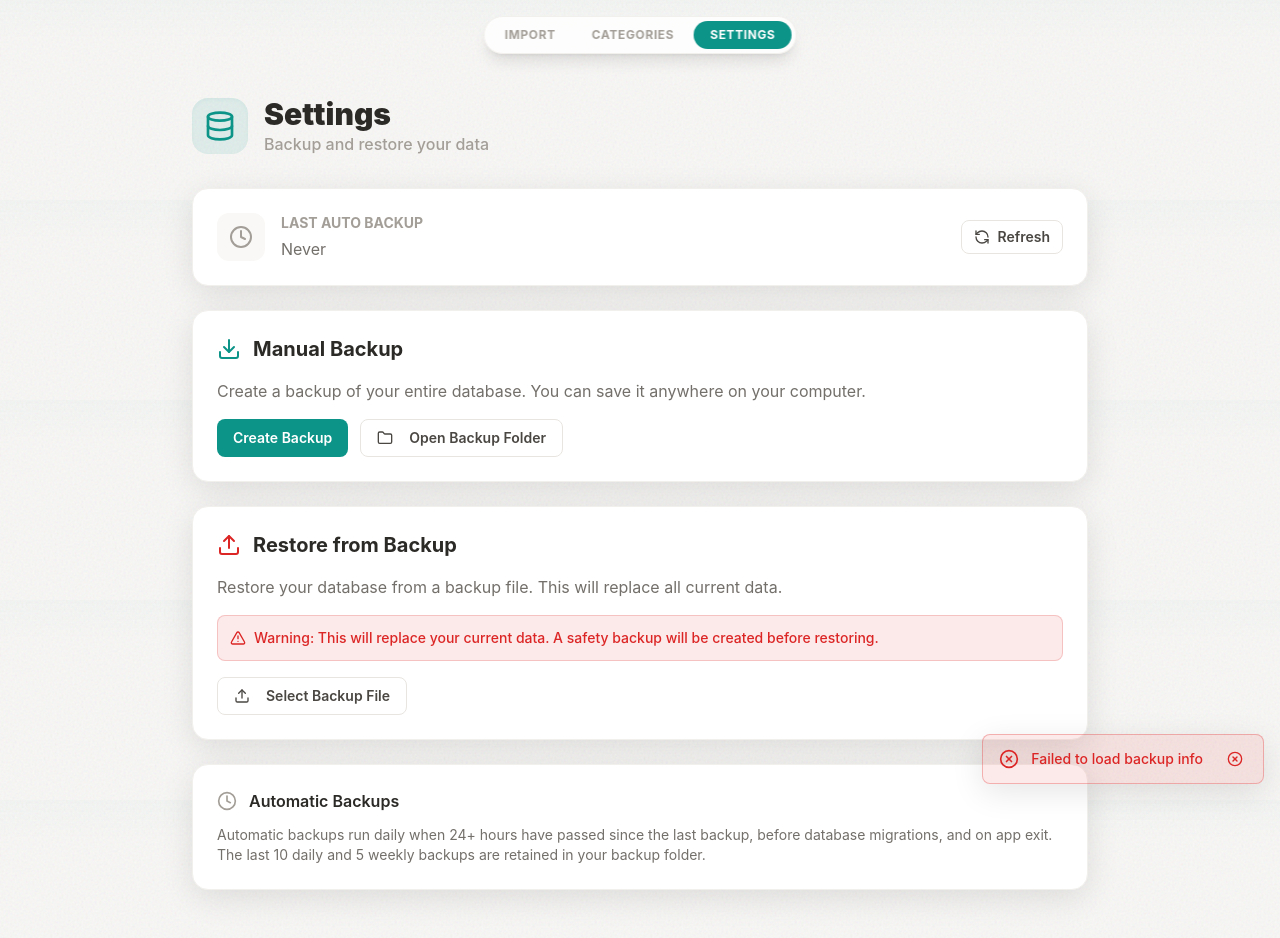
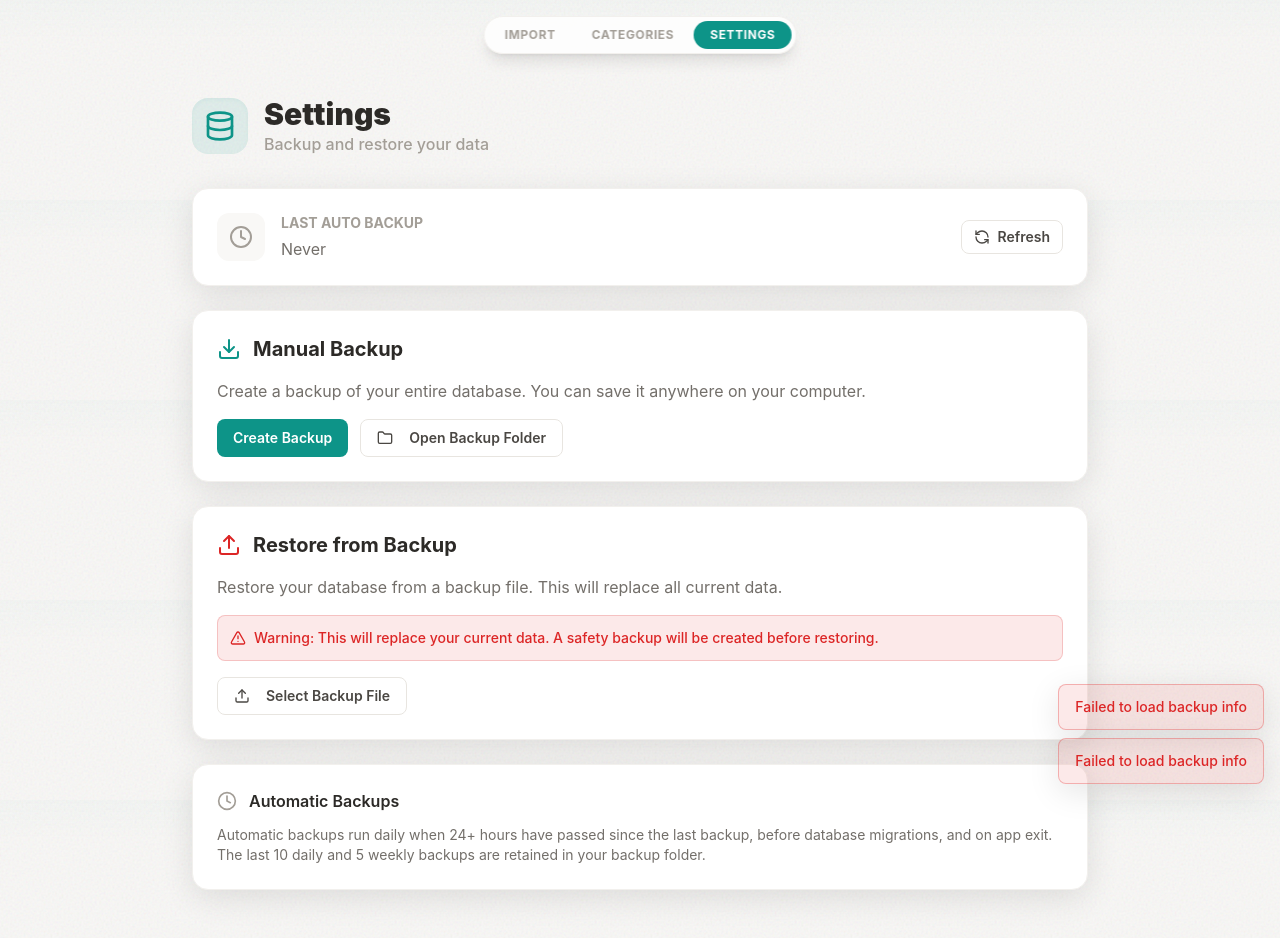
Before and after one commit to default-anton/cashmop, a React (Vite) app in the folder frontend/: page / in a window 1280 px wide. Both pictures are taken after a click on the button "SETTINGS". Built offline with nearby package versions, Linux system fonts and the light colour scheme.

Commit message:
feat: add ToastContext for global toast notifications and replace local toasts with it

```diff
--- a/frontend/src/App.tsx
+++ b/frontend/src/App.tsx
@@ -4,6 +4,7 @@ import CategorizationLoop from './screens/CategorizationLoop/CategorizationLoop'
 import CategoryManager from './screens/CategoryManager/CategoryManager';
 import Analysis from './screens/Analysis/Analysis';
 import Settings from './screens/Settings/Settings';
+import { ToastProvider } from './contexts/ToastContext';
 
 function App() {
   const [screen, setScreen] = useState<'import' | 'categorize' | 'categories' | 'analysis' | 'settings'>('analysis');
@@ -54,7 +55,8 @@ function App() {
   };
 
   return (
-    <div className="min-h-screen bg-canvas-100">
+    <ToastProvider>
+      <div className="min-h-screen bg-canvas-100">
       <nav className="fixed top-4 left-1/2 -translate-x-1/2 z-50 flex gap-1 p-1 bg-canvas-50/80 backdrop-blur-md border border-canvas-200 rounded-full shadow-lg">
         {hasData && (
           <button
@@ -114,6 +116,7 @@ function App() {
         <Analysis />
       )}
     </div>
+    </ToastProvider>
   );
 }
 
--- a/frontend/src/components/index.ts
+++ b/frontend/src/components/index.ts
@@ -1,4 +1,5 @@
 export { default as DropTarget } from './DropTarget';
+export { useToast } from '../contexts/ToastContext';
 export { default as Pill } from './Pill';
 export { default as FieldMeta } from './FieldMeta';
 export { default as SingleMappingPill } from './SingleMappingPill';
--- /dev/null
+++ b/frontend/src/contexts/ToastContext.tsx
@@ -0,0 +1,112 @@
+import React, { createContext, useContext, useState, useCallback, ReactNode } from 'react';
+
+export type ToastType = 'success' | 'error' | 'warning' | 'info';
+
+interface Toast {
+  id: string;
+  message: string;
+  type: ToastType;
+  duration: number;
+}
+
+interface ToastContextValue {
+  showToast: (message: string, type?: ToastType, duration?: number) => void;
+  removeToast: (id: string) => void;
+}
+
+const ToastContext = createContext<ToastContextValue | undefined>(undefined);
+
+export const useToast = () => {
+  const context = useContext(ToastContext);
+  if (!context) {
+    throw new Error('useToast must be used within a ToastProvider');
+  }
+  return context;
+};
+
+interface ToastProviderProps {
+  children: ReactNode;
+}
+
+export const ToastProvider: React.FC<ToastProviderProps> = ({ children }) => {
+  const [toasts, setToasts] = useState<Toast[]>([]);
+
+  const removeToast = useCallback((id: string) => {
+    setToasts(prev => prev.filter(t => t.id !== id));
+  }, []);
+
+  const showToast = useCallback((message: string, type: ToastType = 'info', duration: number = 5000) => {
+    const id = Math.random().toString(36).substring(2, 9);
+    setToasts(prev => [...prev, { id, message, type, duration }]);
+    return id;
+  }, []);
+
+  return (
+    <ToastContext.Provider value={{ showToast, removeToast }}>
+      {children}
+      <ToastContainer toasts={toasts} removeToast={removeToast} />
+    </ToastContext.Provider>
+  );
+};
+
+interface ToastContainerProps {
+  toasts: Toast[];
+  removeToast: (id: string) => void;
+}
+
+const ToastContainer: React.FC<ToastContainerProps> = ({ toasts, removeToast }) => {
+  return (
+    <div className="fixed bottom-4 right-4 z-[9999] flex flex-col gap-2 pointer-events-none">
+      {toasts.map(toast => (
+        <ToastItem key={toast.id} toast={toast} onClose={() => removeToast(toast.id)} />
+      ))}
+    </div>
+  );
+};
+
+interface ToastItemProps {
+  toast: Toast;
+  onClose: () => void;
+}
+
+const ToastItem: React.FC<ToastItemProps> = ({ toast, onClose }) => {
+  React.useEffect(() => {
+    if (toast.duration > 0) {
+      const timer = setTimeout(onClose, toast.duration);
+      return () => clearTimeout(timer);
+    }
+  }, [toast.duration, onClose]);
+
+  const typeConfig = {
+    success: {
+      bg: 'bg-finance-income/10',
+      border: 'border-finance-income/30',
+      text: 'text-finance-income',
+    },
+    error: {
+      bg: 'bg-finance-expense/10',
+      border: 'border-finance-expense/30',
+      text: 'text-finance-expense',
+    },
+    warning: {
+      bg: 'bg-yellow-100',
+      border: 'border-yellow-300',
+      text: 'text-yellow-800',
+    },
+    info: {
+      bg: 'bg-blue-100',
+      border: 'border-blue-300',
+      text: 'text-blue-800',
+    },
+  };
+
+  const { bg, border, text } = typeConfig[toast.type];
+
+  return (
+    <div
+      className={`flex items-center gap-3 px-4 py-3 rounded-lg border ${bg} ${border} ${text} shadow-glass pointer-events-auto animate-in slide-in-from-right-2`}
+    >
+      <span className="text-sm font-medium">{toast.message}</span>
+    </div>
+  );
+};
--- a/frontend/src/screens/Analysis/Analysis.tsx
+++ b/frontend/src/screens/Analysis/Analysis.tsx
@@ -6,8 +6,8 @@ import {
 } from './components';
 import { database } from '../../../wailsjs/go/models';
 import { Card } from '../../components';
+import { useToast } from '../../components';
 import { BarChart3, ArrowUpDown, Download } from 'lucide-react';
-import { Toast } from '../../components';
 
 type GroupBy = 'All' | 'Category' | 'Owner' | 'Account';
 export type SortOrder = 'asc' | 'desc';
@@ -16,6 +16,7 @@ export type TransactionSortField = 'date' | 'amount';
 type ExportFormat = 'csv' | 'xlsx';
 
 const Analysis: React.FC = () => {
+  const toast = useToast();
   const [months, setMonths] = useState<string[]>([]);
   const [selectedMonth, setSelectedMonth] = useState<string>('');
   const [categories, setCategories] = useState<database.Category[]>([]);
@@ -27,7 +28,6 @@ const Analysis: React.FC = () => {
   const [exporting, setExporting] = useState(false);
   const [exportDropdownOpen, setExportDropdownOpen] = useState(false);
   const exportDropdownRef = useRef<HTMLDivElement>(null);
-  const [toast, setToast] = useState<{ message: string; type: 'success' | 'error' } | null>(null);
 
   const [groupSortField, setGroupSortField] = useState<GroupSortField>('name');
   const [groupSortOrder, setGroupSortOrder] = useState<SortOrder>('asc');
@@ -133,7 +133,7 @@ const Analysis: React.FC = () => {
     const targetFormat = format || exportFormat;
 
     if (!selectedMonth) {
-      setToast({ message: 'Please select a month first', type: 'error' });
+      toast.showToast('Please select a month first', 'error');
       return;
     }
 
@@ -151,16 +151,16 @@ const Analysis: React.FC = () => {
         targetFormat
       );
 
-      setToast({
-        message: `Successfully exported ${rowsExported} transaction${rowsExported !== 1 ? 's' : ''} to ${targetFormat.toUpperCase()}`,
-        type: 'success'
-      });
+      toast.showToast(
+        `Successfully exported ${rowsExported} transaction${rowsExported !== 1 ? 's' : ''} to ${targetFormat.toUpperCase()}`,
+        'success'
+      );
     } catch (e) {
       console.error('Export failed', e);
-      setToast({
-        message: e instanceof Error ? e.message : 'Export failed. Please try again.',
-        type: 'error'
-      });
+      toast.showToast(
+        e instanceof Error ? e.message : 'Export failed. Please try again.',
+        'error'
+      );
     } finally {
       setExporting(false);
     }
@@ -345,17 +345,6 @@ const Analysis: React.FC = () => {
         )}
       </div>
 
-      {/* Toast Notification */}
-      {toast && (
-        <div className="fixed bottom-4 right-4 z-50">
-          <Toast
-            message={toast.message}
-            type={toast.type}
-            duration={4000}
-            onClose={() => setToast(null)}
-          />
-        </div>
-      )}
     </div>
   );
 };
--- a/frontend/src/screens/ImportFlow/ImportFlow.tsx
+++ b/frontend/src/screens/ImportFlow/ImportFlow.tsx
@@ -2,6 +2,7 @@ import React, { useState } from 'react';
 import { CheckCircle2 } from 'lucide-react';
 
 import { Button } from '../../components';
+import { useToast } from '../../contexts/ToastContext';
 
 import FileDropZone from './components/FileDropZone';
 import { MappingPunchThrough } from './components/MappingPunchThrough';
@@ -203,6 +204,7 @@ interface ImportFlowProps {
 }
 
 export default function ImportFlow({ onImportComplete }: ImportFlowProps) {
+  const toast = useToast();
   const [step, setStep] = useState(1); // 1: Choose file(s), 2: Map, 3: Month Select, 4: Done
 
   const [parseBusy, setParseBusy] = useState(false);
@@ -398,7 +400,7 @@ export default function ImportFlow({ onImportComplete }: ImportFlowProps) {
     } catch (e) {
       console.error(e);
       const errorMsg = e instanceof Error ? e.message : String(e);
-      alert(`Unable to import transactions: ${errorMsg}. Please check your file format and try again.`);
+      toast.showToast(`Unable to import transactions: ${errorMsg}. Please check your file format and try again.`, 'error');
     }
   };
 
--- a/frontend/src/screens/Settings/Settings.tsx
+++ b/frontend/src/screens/Settings/Settings.tsx
@@ -1,6 +1,6 @@
 import React, { useEffect, useState } from 'react';
 import { Database, Download, Upload, Folder, Clock, Check, AlertTriangle, HardDrive, RefreshCcw } from 'lucide-react';
-import { Card, Button, Toast } from '../../components';
+import { Card, Button, useToast } from '../../components';
 
 interface BackupInfo {
   hasBackup: boolean;
@@ -15,6 +15,7 @@ interface BackupMetadata {
 }
 
 const Settings: React.FC = () => {
+  const toast = useToast();
   const [backupInfo, setBackupInfo] = useState<BackupInfo | null>(null);
   const [loading, setLoading] = useState(true);
   const [backupLoading, setBackupLoading] = useState(false);
@@ -22,7 +23,6 @@ const Settings: React.FC = () => {
   const [selectedBackup, setSelectedBackup] = useState<BackupMetadata | null>(null);
   const [showRestoreConfirm, setShowRestoreConfirm] = useState(false);
   const [showRestartNotice, setShowRestartNotice] = useState(false);
-  const [toast, setToast] = useState<{ message: string; type: 'success' | 'error' | 'warning' } | null>(null);
 
   const fetchBackupInfo = async () => {
     try {
@@ -30,7 +30,7 @@ const Settings: React.FC = () => {
       setBackupInfo(info);
     } catch (e) {
       console.error('Failed to fetch backup info', e);
-      setToast({ message: 'Failed to load backup info', type: 'error' });
+      toast.showToast('Failed to load backup info', 'error');
     } finally {
       setLoading(false);
     }
@@ -57,12 +57,12 @@ const Settings: React.FC = () => {
     try {
       const path = await (window as any).go.main.App.CreateManualBackup();
       if (path) {
-        setToast({ message: 'Backup created successfully', type: 'success' });
+        toast.showToast('Backup created successfully', 'success');
         await fetchBackupInfo();
       }
     } catch (e: any) {
       console.error('Failed to create backup', e);
-      setToast({ message: `Failed to create backup: ${e?.message || 'Unknown error'}`, type: 'error' });
+      toast.showToast(`Failed to create backup: ${e?.message || 'Unknown error'}`, 'error');
     } finally {
       setBackupLoading(false);
     }
@@ -73,7 +73,7 @@ const Settings: React.FC = () => {
       await (window as any).go.main.App.OpenBackupFolder();
     } catch (e: any) {
       console.error('Failed to open backup folder', e);
-      setToast({ message: `Failed to open backup folder: ${e?.message || 'Unknown error'}`, type: 'error' });
+      toast.showToast(`Failed to open backup folder: ${e?.message || 'Unknown error'}`, 'error');
     }
   };
 
@@ -82,13 +82,13 @@ const Settings: React.FC = () => {
       const meta: BackupMetadata = await (window as any).go.main.App.SelectBackupFile();
       setSelectedBackup(meta);
       setShowRestoreConfirm(true);
-      setToast({ message: 'Backup validated. Review details before restoring.', type: 'warning' });
+      toast.showToast('Backup validated. Review details before restoring.', 'warning');
     } catch (e: any) {
       if (e?.message?.toLowerCase().includes('cancelled')) {
         return;
       }
       console.error('Failed to validate backup', e);
-      setToast({ message: `Invalid backup file: ${e?.message || 'Unknown error'}`, type: 'error' });
+      toast.showToast(`Invalid backup file: ${e?.message || 'Unknown error'}`, 'error');
     }
   };
 
@@ -97,12 +97,12 @@ const Settings: React.FC = () => {
     setRestoreLoading(true);
     try {
       await (window as any).go.main.App.RestoreBackup(selectedBackup.path);
-      setToast({ message: 'Database restored. Please restart the application.', type: 'success' });
+      toast.showToast('Database restored. Please restart the application.', 'success');
       setShowRestoreConfirm(false);
       setShowRestartNotice(true);
     } catch (e: any) {
       console.error('Failed to restore backup', e);
-      setToast({ message: `Failed to restore backup: ${e?.message || 'Unknown error'}`, type: 'error' });
+      toast.showToast(`Failed to restore backup: ${e?.message || 'Unknown error'}`, 'error');
     } finally {
       setRestoreLoading(false);
     }
@@ -280,17 +280,6 @@ const Settings: React.FC = () => {
           </p>
         </Card>
       </div>
-
-      {toast && (
-        <div className="fixed bottom-4 right-4 z-50">
-          <Toast
-            message={toast.message}
-            type={toast.type === 'warning' ? 'warning' : toast.type}
-            duration={4000}
-            onClose={() => setToast(null)}
-          />
-        </div>
-      )}
     </div>
   );
 };
```
